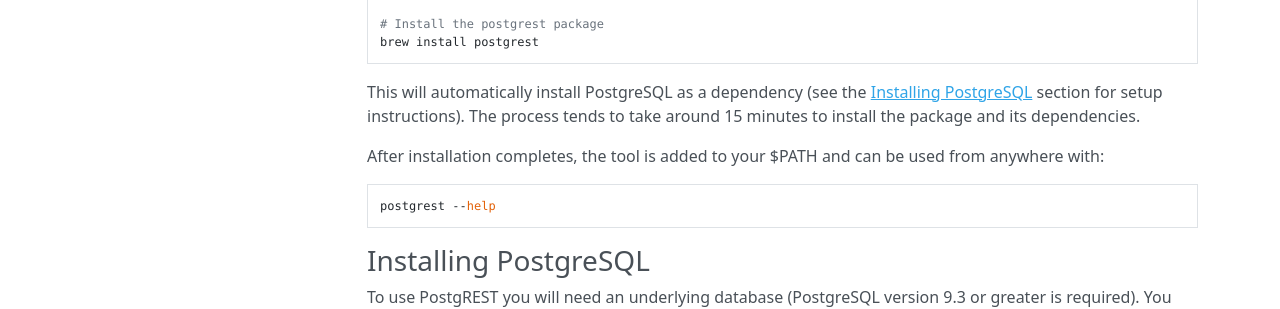
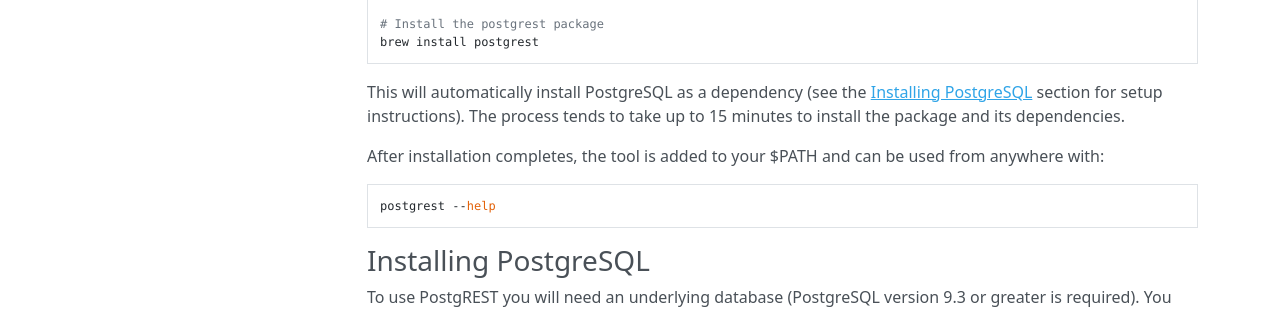
Before and after one commit to PostgREST/postgrest, an MkDocs documentation site: the page built from docs/install/server.md, in a window 1280 px wide and 900 px high, scrolled down 1803 px. Shown: the part 352-661 px from the top of the window. Built offline with MkDocs 1.6.1, drawn with Linux system fonts in a browser that asks for light colours; nearby versions of some CDN libraries; old or Windows-style settings are respelled for this version of MkDocs.

Commit message:
Change brew install time estimate

````diff
--- a/docs/install/server.md
+++ b/docs/install/server.md
@@ -126,7 +126,7 @@
 brew install postgrest
 ```
 
-This will automatically install PostgreSQL as a dependency (see the [Installing PostgreSQL](#installing-postgresql) section for setup instructions). The process tends to take around 15 minutes to install the package and its dependencies.
+This will automatically install PostgreSQL as a dependency (see the [Installing PostgreSQL](#installing-postgresql) section for setup instructions). The process tends to take up to 15 minutes to install the package and its dependencies.
 
 After installation completes, the tool is added to your $PATH and can be used from anywhere with:
 
````
